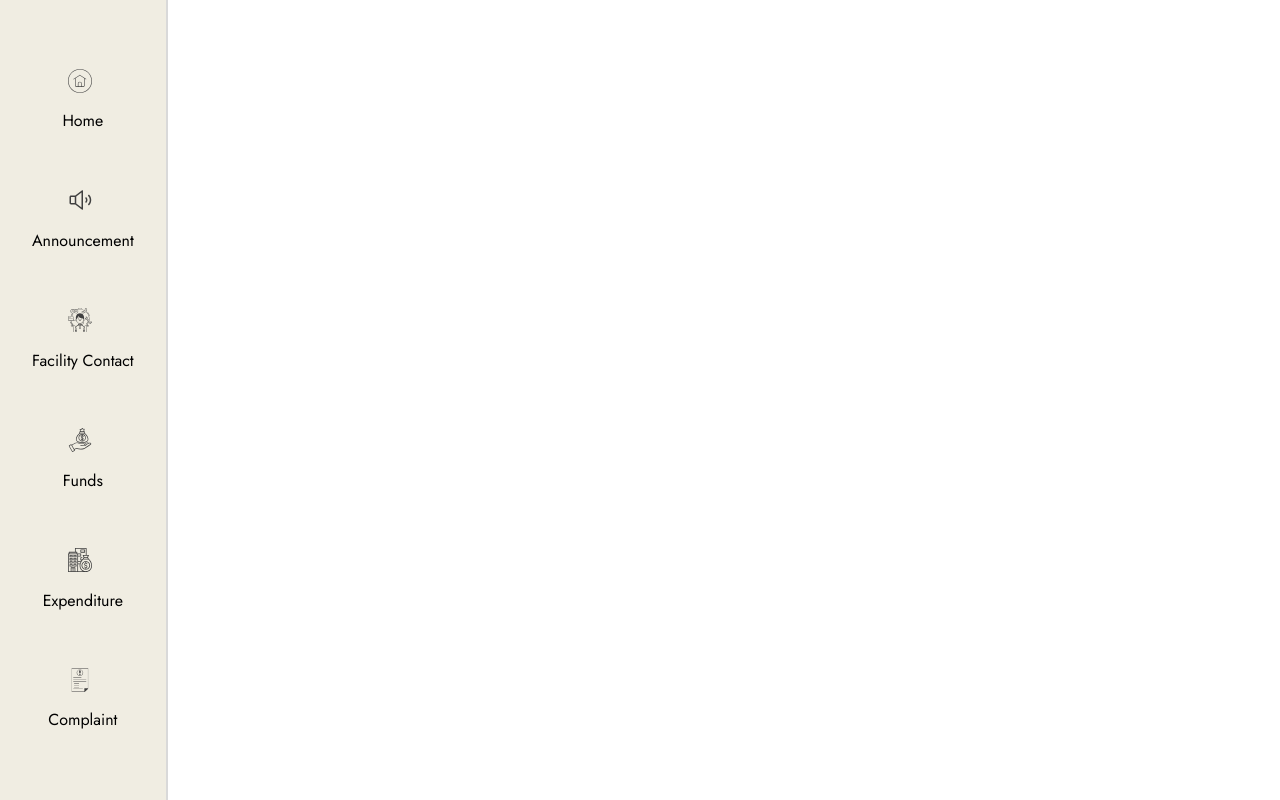
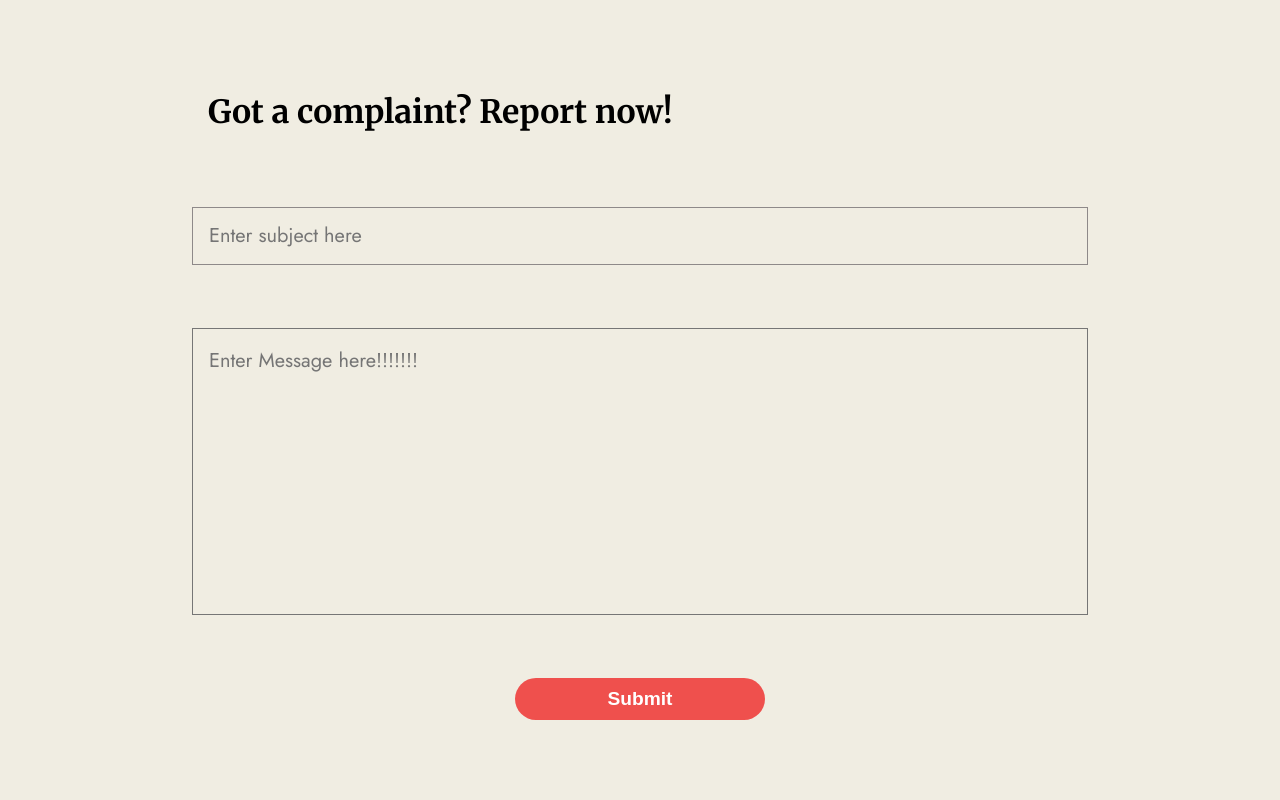
Before and after one commit to techjunkiesdavv/society-client, a React (Create React App) app: page / in a window 1280 px wide. Built offline with nearby package versions, Linux system fonts and the light colour scheme.

Commit message:
sidebar update

```diff
--- a/src/App.js
+++ b/src/App.js
@@ -3,7 +3,7 @@ import {Sidebar} from "./Components";
 function App() {
   return (
     <div  className="container">
-      {/* <Complaint /> */}
+      <Complaint />
       <Sidebar/>
     </div>
   );
```
